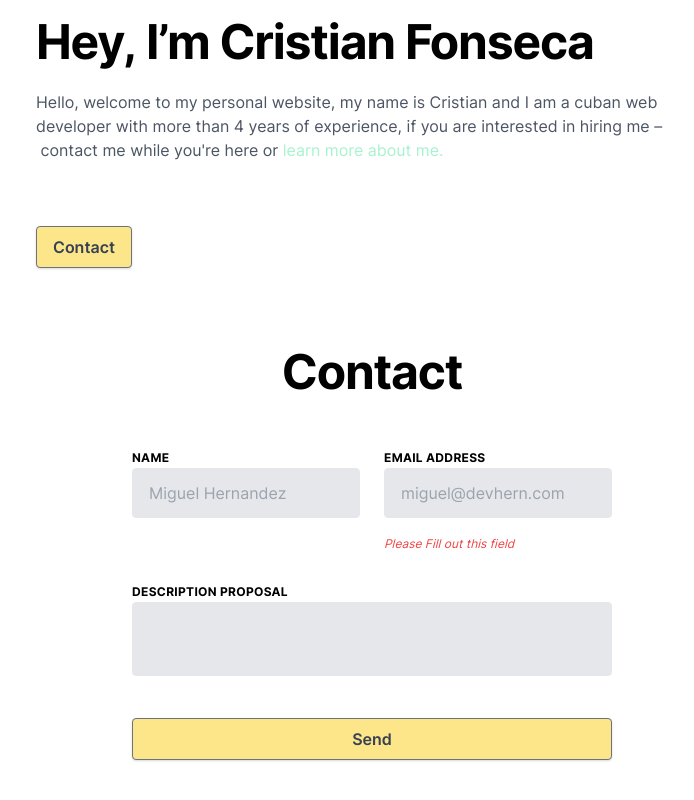
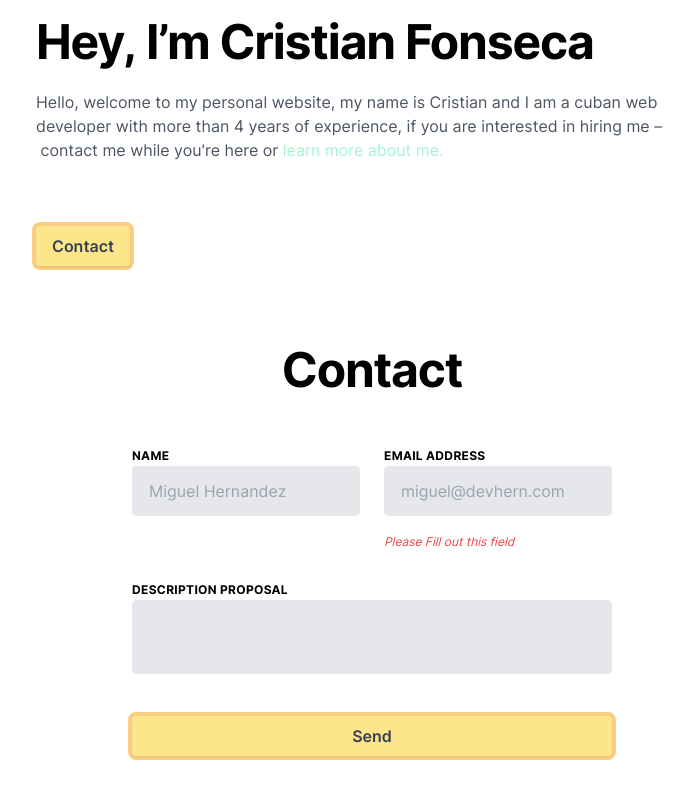
Before and after one commit to kuzeofficial/portfolio, a Next.js app: page / in a window 1280 px wide. Shown: the part 326-1126 px from the top of the page, without its empty margins (268-962 px from the left). Built offline with nearby package versions, Linux system fonts and the light colour scheme; what @tailwindcss/typography would draw is missing.

Commit message:
Changes visual in the buttons

```diff
--- a/components/Contact.js
+++ b/components/Contact.js
@@ -29,7 +29,7 @@ export default function Contact() {
                             <textarea id="description" className="w-full bg-gray-200 text-black  border-gray-200 rounded py-3 px-4 mb-3 resize-none border rounded-md" />
                         </div>
                     </div>
-                    <button className="bg-yellow-200 dark:text-dark hover:bg-yellow-400 text-gray-700 font-semibold py-2 px-4  border border-gray-500 rounded shadow">
+                    <button className="bg-yellow-200 dark:text-dark hover:bg-yellow-400 text-gray-700 font-semibold py-2 px-4  ring-4 ring-yellow-500 ring-opacity-50 rounded shadow">
                         Send
                     </button>
                 </div>
--- a/pages/index.js
+++ b/pages/index.js
@@ -6,7 +6,7 @@ export default function Home() {
     return (
         <Container>
             <div className="flex flex-col justify-center items-start max-w-2xl mx-auto mb-16">
-                <div className="flex flex-col grid grid-cols-1  pb-16 sm:grid-cols-2">
+                <div className="flex flex-col  grid grid-cols-1  pb-16 sm:grid-cols-2">
                     <div className="flex flex-col space-y-4">
                         <div className="w-6/12 sm:w-6/12 px-3 ">
                             <img src="/images/logo.webp" alt="..." className="shadow-lg rounded-full max-w-full h-auto align-middle border-none" />
@@ -37,10 +37,10 @@ Hello, welcome to my personal website, my name is Cristian and I am a cuban web
                     <a className="text-green-200">learn more about me.</a>
                 </Link>
                 </h2>
-                <button className="bg-yellow-200 dark:text-dark hover:bg-yellow-400 text-gray-700 font-semibold py-2 px-4  border border-gray-500 rounded shadow">
+                <button className="bg-yellow-200 dark:text-dark hover:bg-yellow-400 text-gray-700 font-semibold py-2 px-4   rounded shadow ring-4 ring-yellow-500 ring-opacity-50">
                     Contact
                 </button>
-                <Contact />
+                <Contact/>
             </div>
         </Container>
     )
--- a/styles/global.css
+++ b/styles/global.css
@@ -46,13 +46,3 @@ html {
     @apply bg-opacity-100;
   }
 }
-
-.prose .anchor {
-  @apply absolute invisible;
-
-  margin-left: -1em;
-  padding-right: 0.5em;
-  width: 80%;
-  max-width: 700px;
-  cursor: pointer;
-}
```
